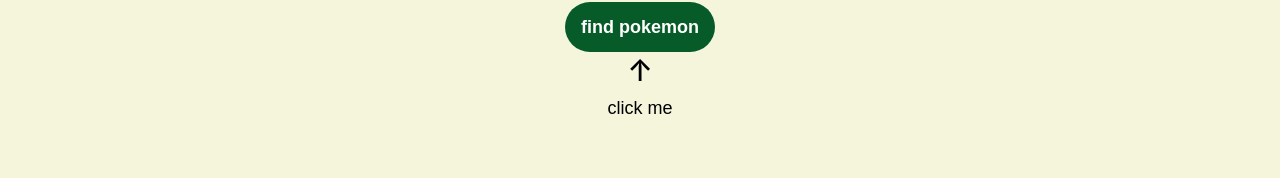
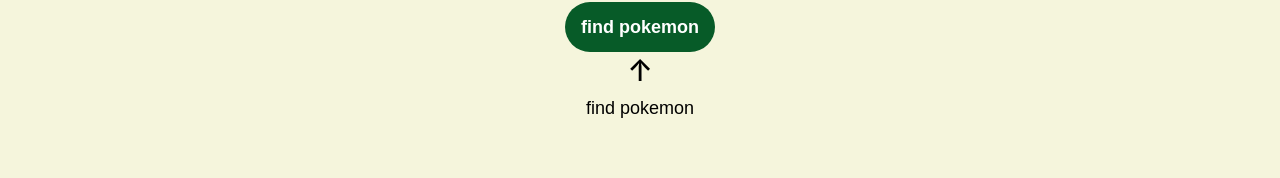
Before and after one commit to RubyVine01/find-your-pokemon, a React (Create React App) app: page / in a window 1280 px wide. Shown: the part 118-296 px from the top of the page. Built offline with nearby package versions, Linux system fonts and the light colour scheme.

Commit message:
add btn change

```diff
--- a/src/components/main/main.jsx
+++ b/src/components/main/main.jsx
@@ -6,6 +6,7 @@
 export default function Main() {
   const dispatch = useDispatch();
   const newPokemon = useSelector((state) => state.pokemon);
+  const newBtnText = useSelector((state) => state.btnText);
 
   const getPokemon = () => {
     const pokemonId = Math.floor(Math.random() * 1017);
@@ -22,7 +23,7 @@
       {newPokemon !== null ? (
         <>
           <button className={styles.button} onClick={getPokemon}>
-            try again
+            {newBtnText}
           </button>
           <PokemonCard newPokemon={newPokemon} />
         </>
@@ -32,7 +33,7 @@
             find pokemon
           </button>
           <span className={styles.arrow}>↑</span>
-          <p className={styles.text}>click me</p>
+          <p className={styles.text}>{newBtnText}</p>
         </>
       )}
     </main>
--- a/src/index.js
+++ b/src/index.js
@@ -9,16 +9,12 @@
 
 const root = ReactDOM.createRoot(document.getElementById("root"));
 
-const defaultState = { pokemon: null };
-
-
-
-
+const defaultState = { pokemon: null, btnText: "find pokemon" };
 
 const reducer = (state = defaultState, action) => {
   switch (action.type) {
     case "SET_POKEMON":
-      return { ...state, pokemon: action.data };
+      return { ...state, pokemon: action.data, btnText: "try again" };
     default:
       return state;
   }
@@ -35,38 +31,3 @@
 );
 
 reportWebVitals();
-
-
-// const reducer = (state = defaultState, action) => {
-//   switch (action.type) {
-//     case "GETPOKEMON":
-//       request(url)
-//       .then(data => {
-//         // Используйте действие для установки данных
-//         return { ...state, pokemon: data };
-//       })
-//       .catch(console.error);
-//     return state;
-//     default:
-//       return state;
-//   }
-// };
-
-
-// const reducer = (state = defaultState, action) => {
-//   switch (action.type) {
-//     case "GETPOKEMON":
-//       request(url)
-//         .then((data) => {
-//           // Используйте действие для установки данных
-//           store.dispatch({ type: "SET_POKEMON", data }); // Здесь предполагается, что у вас есть действие "SET_POKEMON"
-//         })
-//         .catch(console.error);
-//       return state; // Верните текущее состояние
-//     case "SET_POKEMON":
-//       return { ...state, pokemon: action.data };
-
-//     default:
-//       return state;
-//   }
-// };
```
